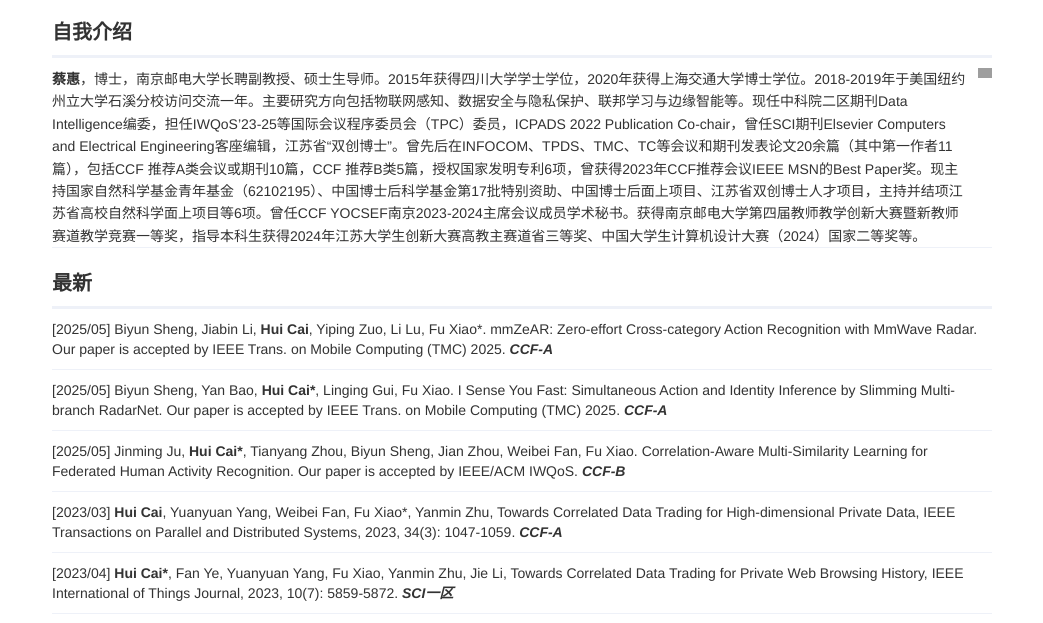
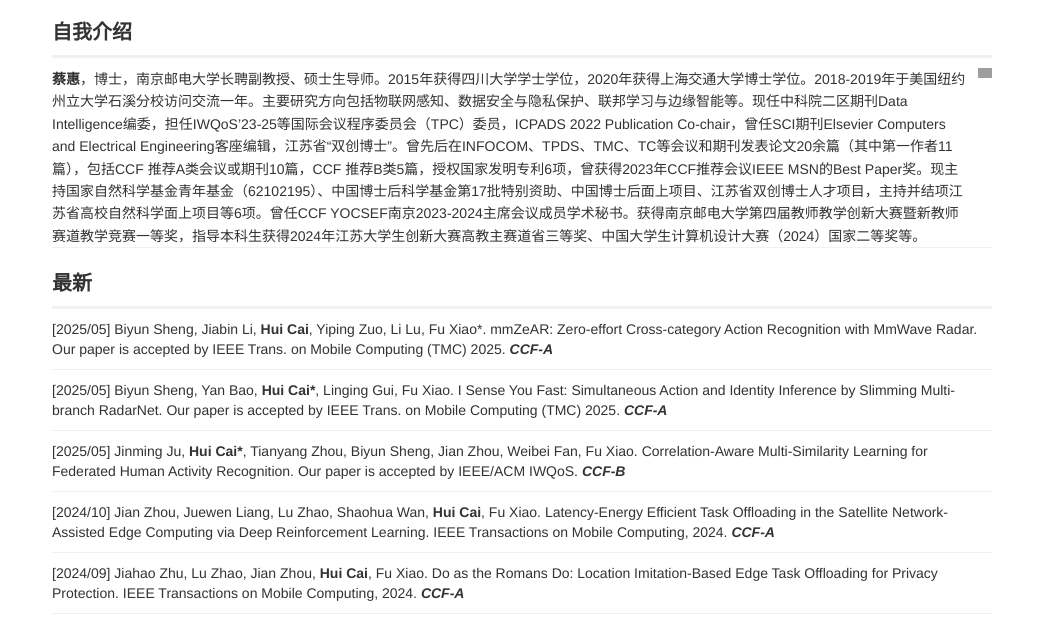
Before and after one commit to huicai-njupt/huicai-njupt.github.io, a plain HTML site: page index.html in a window 1280 px wide. Shown: the part 155-778 px from the top of the page, without its empty margins (118-1161 px from the left). Drawn offline with nearby package versions, Linux system fonts and the light colour scheme; some packages are replaced by stand-ins of ours; grey boxes are pictures that could not be loaded.

Commit message:
Update index.html

```diff
--- a/index.html
+++ b/index.html
@@ -160,6 +160,12 @@
                                         </tr>
                                         <tr>
                                             <td>[2025/05] Jinming Ju, <strong>Hui Cai*</strong>, Tianyang Zhou, Biyun Sheng, Jian Zhou, Weibei Fan, Fu Xiao. Correlation-Aware Multi-Similarity Learning for Federated Human Activity Recognition. Our paper is accepted by IEEE/ACM IWQoS. <em><strong>CCF-B</strong></em></td>
+                                        </tr>
+                                        <tr>
+                                            <td>[2024/10] Jian Zhou, Juewen Liang, Lu Zhao, Shaohua Wan, <strong>Hui Cai</strong>, Fu Xiao. Latency-Energy Efficient Task Offloading in the Satellite Network-Assisted Edge Computing via Deep Reinforcement Learning. IEEE Transactions on Mobile Computing, 2024. <em><strong>CCF-A</strong></em></td>
+                                        </tr>
+                                        <tr>
+                                            <td>[2024/09] Jiahao Zhu, Lu Zhao, Jian Zhou, <strong>Hui Cai</strong>, Fu Xiao. Do as the Romans Do: Location Imitation-Based Edge Task Offloading for Privacy Protection. IEEE Transactions on Mobile Computing, 2024. <em><strong>CCF-A</strong></em></td>
                                         </tr>
                                         <tr>
                                             <td>[2023/03] <strong>Hui Cai</strong>, Yuanyuan Yang, Weibei Fan, Fu Xiao*, Yanmin Zhu, Towards Correlated Data Trading for High-dimensional Private Data, IEEE Transactions on Parallel and Distributed Systems, 2023, 34(3): 1047-1059. <em><strong>CCF-A</strong></em></td>
```
